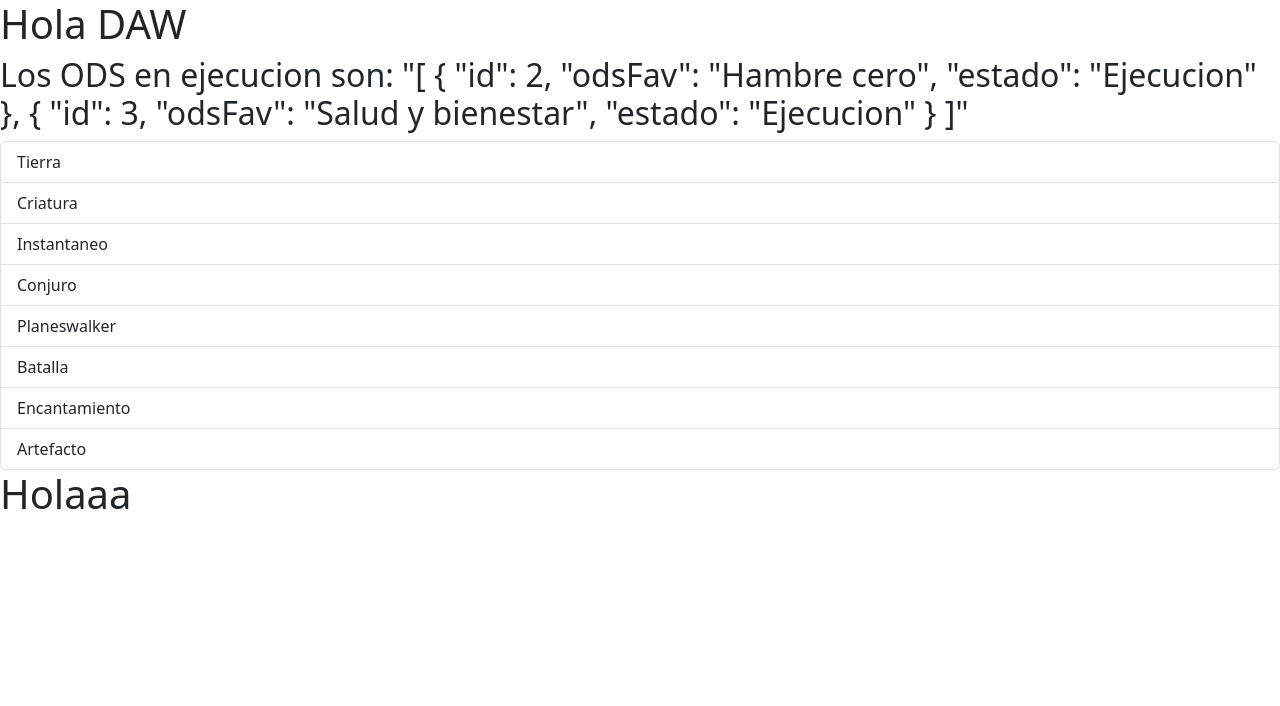
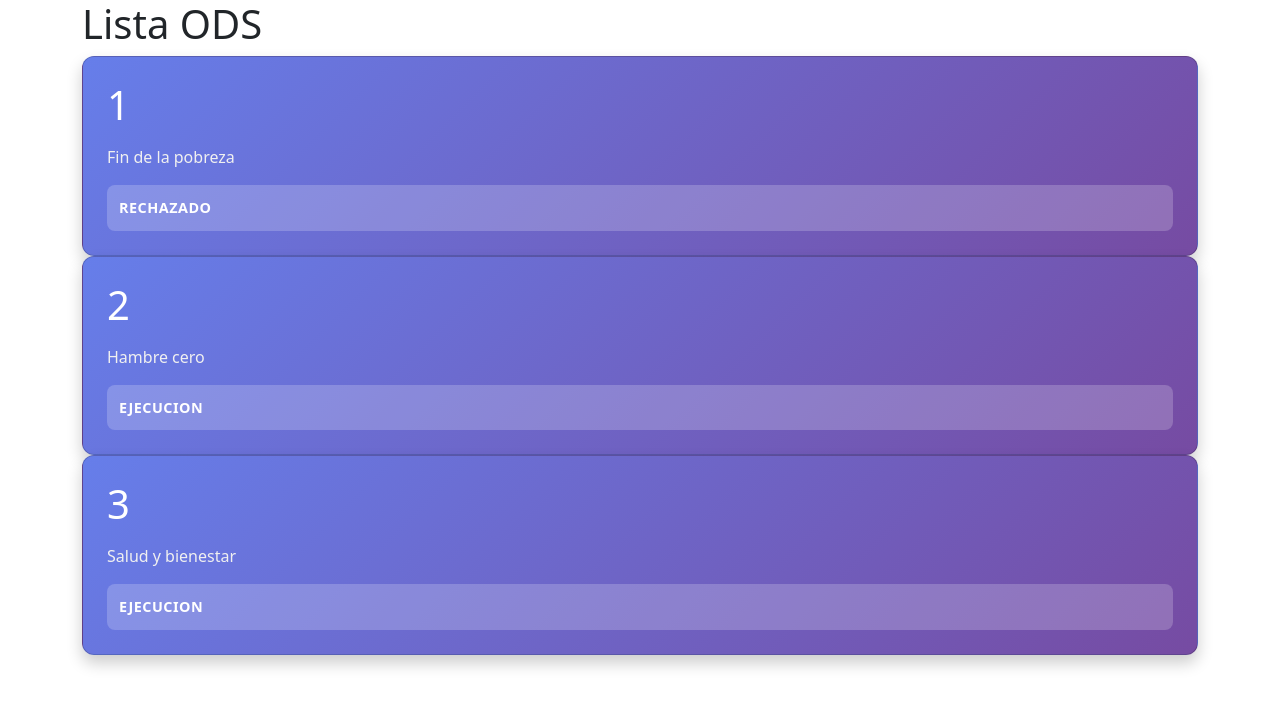
Before and after one commit to javiercaslop0310/hola-mundo.react, a React app in the folder vite-proyect/: page / in a window 1280 px wide. Shown: the top 706 px of the page. Built offline with nearby package versions, Linux system fonts and the light colour scheme; the HTML template or start-up script is replaced by a standard one.

Commit message:
Hago funcionar la pagina web sobre los ods

```diff
--- a/vite-proyect/src/components/App.tsx
+++ b/vite-proyect/src/components/App.tsx
@@ -1,8 +1,16 @@
+import { Card } from "./Card";
+import { odsAlumnos } from "../data/Ods";
+
 function App() {
   return (
-    <>
-      <h1>Holaaa</h1>
-    </>
+    <div className="container">
+      <h1>Lista ODS</h1>
+      <div className="grid">
+        {odsAlumnos.map((item) => (
+          <Card key={item.id} itemOds={item} />
+        ))}
+      </div>
+    </div>
   );
 }
 
--- /dev/null
+++ b/vite-proyect/src/components/Card.tsx
@@ -0,0 +1,50 @@
+import type { InterfazSostenible } from "../data/Ods";
+
+export const Card = ({ itemOds }: { itemOds: InterfazSostenible }) => {
+  return (
+    <div
+      className="card"
+      style={{
+        background: "linear-gradient(135deg, #667eea 0%, #764ba2 100%)",
+        padding: "1.5rem",
+        borderRadius: "12px",
+        boxShadow: "0 8px 16px rgba(0, 0, 0, 0.2)",
+        display: "flex",
+        flexDirection: "column",
+        gap: "1rem",
+        minWidth: "250px",
+        cursor: "pointer",
+        transition: "transform 0.3s ease, boxShadow 0.3s ease",
+      }}
+      onMouseEnter={(e) => {
+        e.currentTarget.style.transform = "translateY(-8px)";
+        e.currentTarget.style.boxShadow = "0 12px 24px rgba(0, 0, 0, 0.3)";
+      }}
+      onMouseLeave={(e) => {
+        e.currentTarget.style.transform = "translateY(0)";
+        e.currentTarget.style.boxShadow = "0 8px 16px rgba(0, 0, 0, 0.2)";
+      }}
+    >
+      <h3 style={{ fontSize: "2.5rem", color: "#fff", margin: 0 }}>
+        {itemOds.id}
+      </h3>
+      <p style={{ fontSize: "1rem", color: "#f0f0f0", margin: 0 }}>
+        {itemOds.odsFav}
+      </p>
+      <div
+        style={{
+          background: "rgba(255, 255, 255, 0.2)",
+          padding: "0.75rem",
+          borderRadius: "8px",
+          fontSize: "0.9rem",
+          color: "#fff",
+          fontWeight: "600",
+          textTransform: "uppercase",
+          letterSpacing: "0.5px",
+        }}
+      >
+        {itemOds.estado}
+      </div>
+    </div>
+  );
+};
--- a/vite-proyect/src/components/Ods.tsx
+++ /dev/null
@@ -1,54 +0,0 @@
-function Ods() {
-  enum listaODS {
-    ods1 = "Fin de la pobreza",
-    ods2 = "Hambre cero",
-    ods3 = "Salud y bienestar",
-    ods4 = "Educación de calidad",
-    ods5 = "Vida submarina",
-    ods6 = "Energía asequible y no contaminante",
-    ods7 = "Acción por el clima",
-    ods8 = "Agua limpia y saneamiento",
-  }
-  type EstadoOds = "Aprobado" | "Ejecucion" | "Completado" | "Rechazado";
-
-  interface InterfazSostenible {
-    id: number;
-    odsFav: listaODS;
-    estado: EstadoOds;
-  }
-
-  const odsAlumnos: InterfazSostenible[] = [
-    {
-      id: 1,
-      odsFav: listaODS.ods1,
-      estado: "Rechazado",
-    },
-    {
-      id: 2,
-      odsFav: listaODS.ods2,
-      estado: "Ejecucion",
-    },
-    {
-      id: 3,
-      odsFav: listaODS.ods3,
-      estado: "Ejecucion",
-    },
-  ];
-
-  function filtrarProyectosClimaticos(
-    ods: InterfazSostenible[],
-  ): InterfazSostenible[] {
-    return ods.filter((o) => o.estado == "Ejecucion");
-  }
-
-  const resultadoJson = filtrarProyectosClimaticos(odsAlumnos);
-
-  return (
-    <h2>
-      {" "}
-      Los ODS en ejecucion son: "{JSON.stringify(resultadoJson, null, 1)}"
-    </h2>
-  );
-}
-
-export default Ods;
--- /dev/null
+++ b/vite-proyect/src/data/Ods.tsx
@@ -0,0 +1,25 @@
+type EstadoOds = "Aprobado" | "Ejecucion" | "Completado" | "Rechazado";
+
+export interface InterfazSostenible {
+  id: number;
+  odsFav: String;
+  estado: EstadoOds;
+}
+
+export const odsAlumnos: InterfazSostenible[] = [
+  {
+    id: 1,
+    odsFav: "Fin de la pobreza",
+    estado: "Rechazado",
+  },
+  {
+    id: 2,
+    odsFav: "Hambre cero",
+    estado: "Ejecucion",
+  },
+  {
+    id: 3,
+    odsFav: "Salud y bienestar",
+    estado: "Ejecucion",
+  },
+];
--- a/vite-proyect/src/main.tsx
+++ b/vite-proyect/src/main.tsx
@@ -1,19 +1,10 @@
 import { StrictMode } from "react";
 import { createRoot } from "react-dom/client";
 import "bootstrap/dist/css/bootstrap.css";
-import List from "./components/List.tsx";
 import App from "./components/App.tsx";
-import HolaReact from "./components/HolaReact.tsx";
-import Ods from "./components/Ods.tsx";
 
 createRoot(document.getElementById("root")!).render(
   <StrictMode>
-    <HolaReact />
-    <Ods />
-    <List />
-    {/* <List />
-    <List />
-    <List /> */}
-    <App />
+    <App></App>
   </StrictMode>,
 );
```
